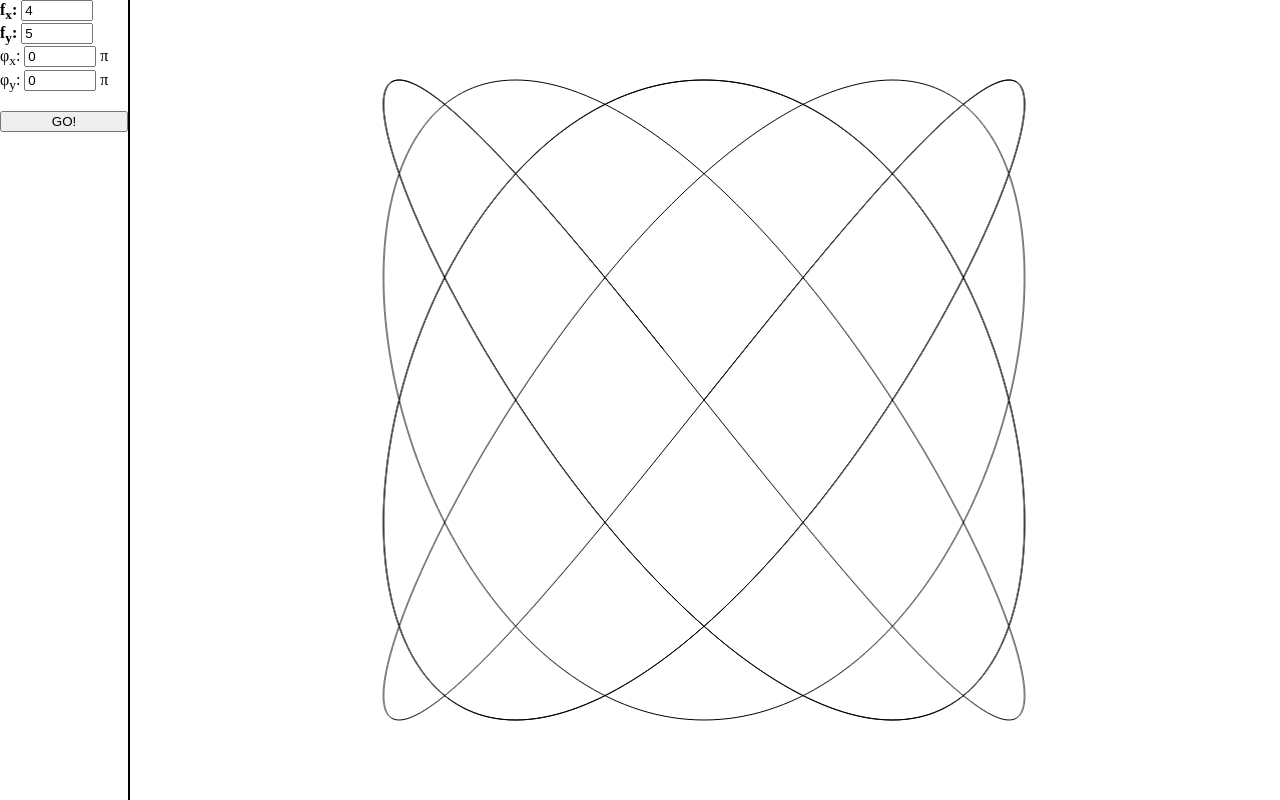
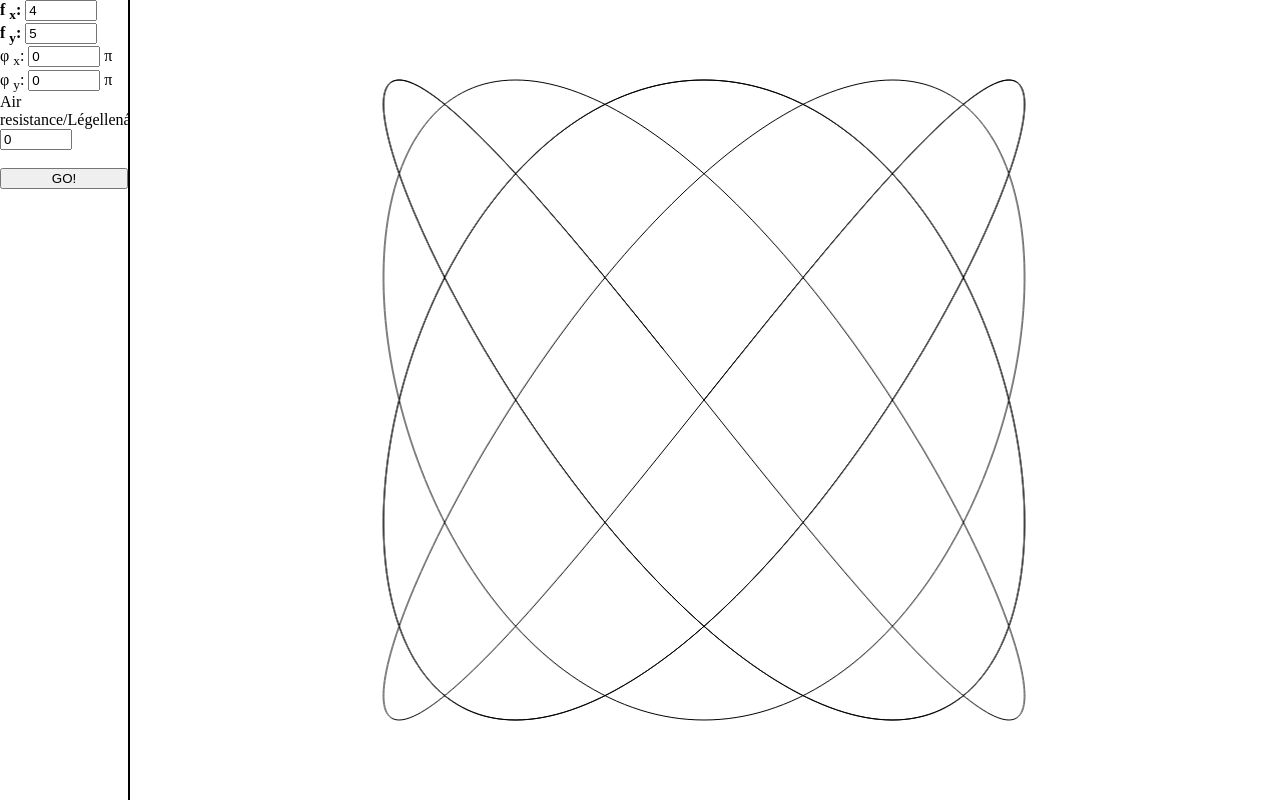
Before and after one commit to AkosSeres/Lissajous-Curves, a plain HTML site: page index.html in a window 1280 px wide. Drawn offline with Linux system fonts and the light colour scheme.

Commit message:
Added air resistance

```diff
--- a/index.html
+++ b/index.html
@@ -29,7 +29,8 @@
             top: 0px;
             height: 100%;
         }
-        input{
+
+        input {
             width: 50%;
         }
     </style>
@@ -38,14 +39,23 @@
 <body>
     <canvas id="myCanvas"></canvas>
     <div id="leftDiv">
-        <b>f<sub>x</sub>:</b>
-        <input id="fx" type="number" value="4"><br>
-        <b>f<sub>y</sub>:</b>
-        <input id="fy" type="number" value="5"><br>
-         φ<sub>x</sub>:
-        <input id="anglex" type="number" value="0" step="0.0625"> π<br>
-         φ<sub>y</sub>:
-        <input id="angley" type="number" value="0" step="0.0625"> π<br><br>
+        <b>f
+            <sub>x</sub>:</b>
+        <input id="fx" type="number" value="4">
+        <br>
+        <b>f
+            <sub>y</sub>:</b>
+        <input id="fy" type="number" value="5">
+        <br> φ
+        <sub>x</sub>:
+        <input id="anglex" type="number" value="0" step="0.0625"> π
+        <br> φ
+        <sub>y</sub>:
+        <input id="angley" type="number" value="0" step="0.0625"> π
+        <br> Air resistance/Légellenállás:
+        <input id="air" type="number" value="0" step="0.01" min="0">
+        <br>
+        <br>
         <input id="goButton" type="button" value="GO!" style="width:100%;">
     </div>
 
--- a/script.js
+++ b/script.js
@@ -5,7 +5,11 @@ var fxInput = document.getElementById("fx");
 var fyInput = document.getElementById("fy");
 var axInput = document.getElementById("anglex");
 var ayInput = document.getElementById("angley");
+var resInput = document.getElementById("air");
 var steps = 5;
+var Ax = 1;
+var Ay = 1;
+var res = 0;
 
 var fx = 1;
 var fy = 1;
@@ -17,6 +21,7 @@ resizeCanvas();
 restart();
 
 setInterval(() => {
+    let c = res;
     let width = canvas.width;
     let height = canvas.height;
     let ctx = canvas.getContext("2d");
@@ -28,13 +33,22 @@ setInterval(() => {
     for (let i = 0; i < steps; i++) {
 
         let point = {
-            x: Math.sin(time * fx * 2 * Math.PI + anglex),
-            y: Math.sin(time * fy * 2 * Math.PI + angley)
+            x: Ax * Math.sin(time * fx * 2 * Math.PI + anglex),
+            y: Ay * Math.sin(time * fy * 2 * Math.PI + angley)
         };
         time += dt;
         let nextPoint = {
-            x: Math.sin(time * fx * 2 * Math.PI + anglex),
-            y: Math.sin(time * fy * 2 * Math.PI + angley)
+            x: Ax * Math.sin(time * fx * 2 * Math.PI + anglex),
+            y: Ay * Math.sin(time * fy * 2 * Math.PI + angley)
+        };
+
+        let Ex = Ax * fx * fx * (1 - (Math.abs(nextPoint.x - point.x)) * c);
+        Ax = Ex / (fx * fx);
+        let Ey = Ay * fy * fy * (1 - (Math.abs(nextPoint.y - point.y)) * c);
+        Ay = Ey / (fy * fy);
+        nextPoint = {
+            x: Ax * Math.sin(time * fx * 2 * Math.PI + anglex),
+            y: Ay * Math.sin(time * fy * 2 * Math.PI + angley)
         };
 
         ctx.beginPath();
@@ -70,6 +84,11 @@ function restart() {
     anglex = axInput.value ? axInput.value * Math.PI : 0;
     angley = ayInput.value ? ayInput.value * Math.PI : 0;
 
+    res = resInput.value ? resInput.value : 0;
+
+    Ax = 1;
+    Ay = 1;
+
     let ctx = canvas.getContext("2d");
     ctx.fillStyle = "#FFFFFF";
     ctx.fillRect(0, 0, canvas.width, canvas.height);
```
